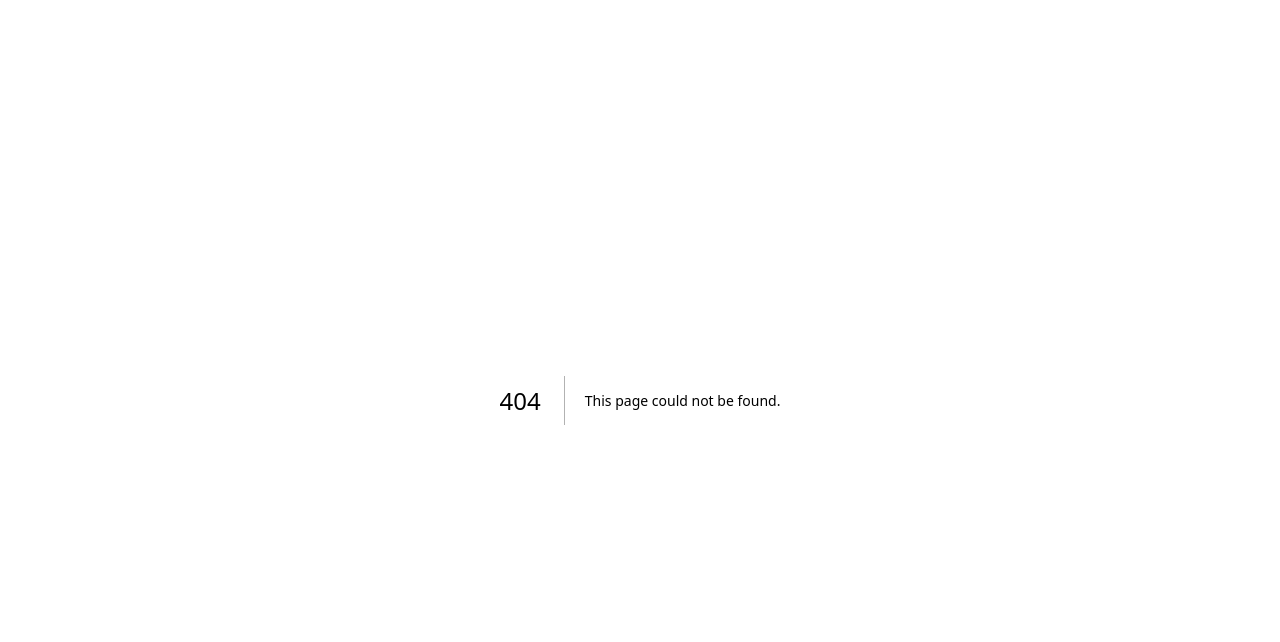
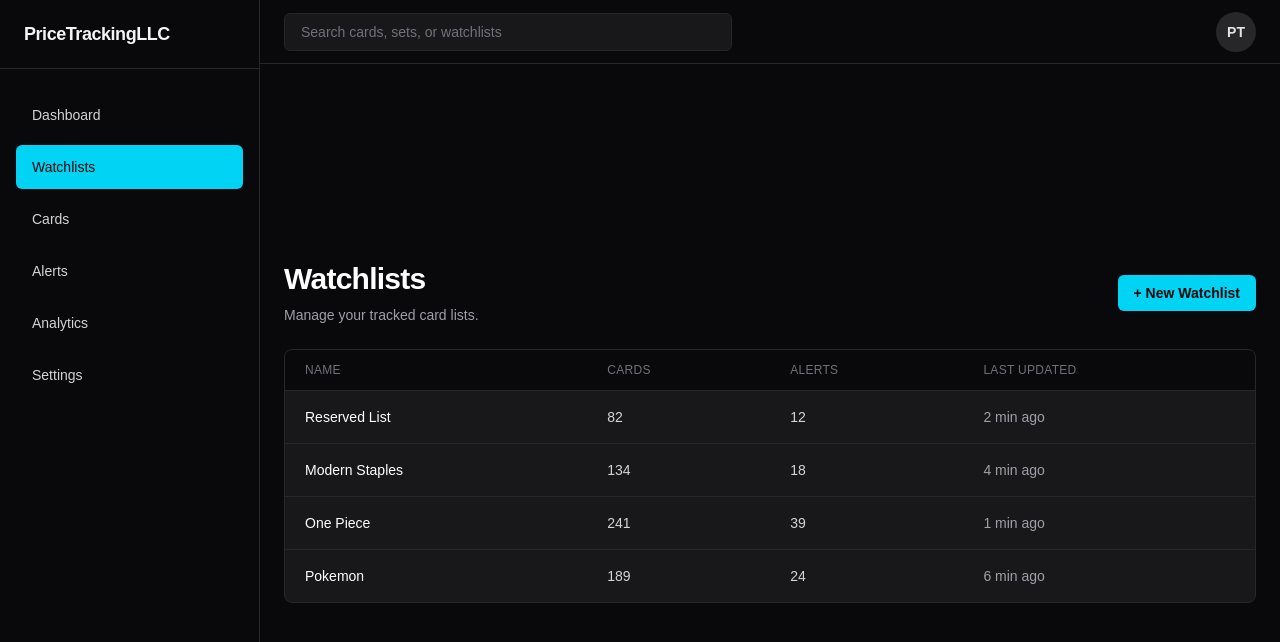
Before and after one commit to RHNog/PriceTrackingLLC, a Next.js app: page /watchlists in a window 1280 px wide. Before the commit this address had no page. Shown: the top 642 px of the page. Built offline with nearby package versions, Linux system fonts and the light colour scheme.

Commit message:
feat: add watchlists page

```diff
--- a/app/page.tsx
+++ b/app/page.tsx
@@ -1,25 +1,14 @@
 import AppShell from "@/components/ui/AppShell";
+import DashboardGrid from "@/components/dashboard/DashboardGrid";
+import DashboardHeader from "@/components/dashboard/DashboardHeader";
 
 export default function Home() {
   return (
     <AppShell>
-      <section className="flex w-full max-w-3xl flex-col items-center text-center">
-        {/* Primary brand message for the dashboard foundation page. */}
-        <h2 className="text-4xl font-bold tracking-tight sm:text-6xl">
-          PriceTrackingLLC
-        </h2>
-
-        <p className="mt-4 text-lg text-zinc-300 sm:text-xl">
-          Professional Trading Card Market Intelligence
-        </p>
-
-        {/* Simple sprint status card. */}
-        <div className="mt-12 rounded-lg border border-zinc-800 bg-zinc-900 px-10 py-8 shadow-2xl shadow-black/30">
-          <p className="text-xl font-semibold text-zinc-100">
-            Sprint 1 - Foundation
-          </p>
-        </div>
-      </section>
+      <div className="w-full space-y-6">
+        <DashboardHeader />
+        <DashboardGrid />
+      </div>
     </AppShell>
   );
 }
--- /dev/null
+++ b/app/watchlists/page.tsx
@@ -0,0 +1,14 @@
+import WatchlistHeader from "@/components/watchlists/WatchlistHeader";
+import WatchlistTable from "@/components/watchlists/WatchlistTable";
+import AppShell from "@/components/ui/AppShell";
+
+export default function WatchlistsPage() {
+  return (
+    <AppShell selectedNavItem="Watchlists">
+      <div className="w-full space-y-6">
+        <WatchlistHeader />
+        <WatchlistTable />
+      </div>
+    </AppShell>
+  );
+}
--- /dev/null
+++ b/components/dashboard/DashboardGrid.tsx
@@ -0,0 +1,33 @@
+import StatCard from "@/components/dashboard/StatCard";
+
+const dashboardStats = [
+  {
+    title: "Today's Opportunities",
+    value: "14",
+  },
+  {
+    title: "Cards Tracked",
+    value: "312",
+  },
+  {
+    title: "Active Alerts",
+    value: "7",
+  },
+  {
+    title: "Last Update",
+    value: "Now",
+  },
+];
+
+export default function DashboardGrid() {
+  return (
+    <section
+      aria-label="Dashboard stats"
+      className="grid gap-4 sm:grid-cols-2 xl:grid-cols-4"
+    >
+      {dashboardStats.map((stat) => (
+        <StatCard key={stat.title} title={stat.title} value={stat.value} />
+      ))}
+    </section>
+  );
+}
--- /dev/null
+++ b/components/dashboard/DashboardHeader.tsx
@@ -0,0 +1,11 @@
+export default function DashboardHeader() {
+  return (
+    <header>
+      {/* Page heading for the dashboard view. */}
+      <h2 className="text-3xl font-semibold tracking-tight text-white">
+        Dashboard
+      </h2>
+      <p className="mt-2 text-sm text-zinc-400">Welcome back, Ramoñ</p>
+    </header>
+  );
+}
--- /dev/null
+++ b/components/dashboard/StatCard.tsx
@@ -0,0 +1,16 @@
+type StatCardProps = {
+  title: string;
+  value: string;
+};
+
+export default function StatCard({ title, value }: StatCardProps) {
+  return (
+    <article className="rounded-lg border border-zinc-800 bg-zinc-900 p-6">
+      {/* Small label above the main metric value. */}
+      <h3 className="text-sm font-medium text-zinc-400">{title}</h3>
+      <p className="mt-3 text-3xl font-semibold tracking-tight text-white">
+        {value}
+      </p>
+    </article>
+  );
+}
--- a/components/ui/AppShell.tsx
+++ b/components/ui/AppShell.tsx
@@ -1,15 +1,19 @@
 import type { ReactNode } from "react";
-import Sidebar from "@/components/ui/Sidebar";
+import Sidebar, { type NavItemLabel } from "@/components/ui/Sidebar";
 import Topbar from "@/components/ui/Topbar";
 
 type AppShellProps = {
   children: ReactNode;
+  selectedNavItem?: NavItemLabel;
 };
 
-export default function AppShell({ children }: AppShellProps) {
+export default function AppShell({
+  children,
+  selectedNavItem = "Dashboard",
+}: AppShellProps) {
   return (
     <div className="flex min-h-screen bg-zinc-950 text-white">
-      <Sidebar />
+      <Sidebar selectedItem={selectedNavItem} />
 
       {/* The right side contains the topbar and the current page content. */}
       <div className="flex min-w-0 flex-1 flex-col">
--- a/components/ui/Sidebar.tsx
+++ b/components/ui/Sidebar.tsx
@@ -1,15 +1,39 @@
 import NavItem from "@/components/ui/NavItem";
 
 const navigationItems = [
-  "Dashboard",
-  "Watchlists",
-  "Cards",
-  "Alerts",
-  "Analytics",
-  "Settings",
+  {
+    label: "Dashboard",
+    href: "/",
+  },
+  {
+    label: "Watchlists",
+    href: "/watchlists",
+  },
+  {
+    label: "Cards",
+    href: "#",
+  },
+  {
+    label: "Alerts",
+    href: "#",
+  },
+  {
+    label: "Analytics",
+    href: "#",
+  },
+  {
+    label: "Settings",
+    href: "#",
+  },
 ];
 
-export default function Sidebar() {
+export type NavItemLabel = (typeof navigationItems)[number]["label"];
+
+type SidebarProps = {
+  selectedItem?: NavItemLabel;
+};
+
+export default function Sidebar({ selectedItem = "Dashboard" }: SidebarProps) {
   return (
     <aside className="flex min-h-screen w-[260px] flex-none flex-col border-r border-zinc-800 bg-zinc-950 text-zinc-100">
       {/* App title area at the top of the sidebar. */}
@@ -21,11 +45,11 @@ export default function Sidebar() {
       <nav aria-label="Primary navigation" className="flex-1 px-4 py-6">
         <ul className="space-y-2">
           {navigationItems.map((item) => (
-            <li key={item}>
+            <li key={item.label}>
               <NavItem
-                href="#"
-                label={item}
-                isSelected={item === "Dashboard"}
+                href={item.href}
+                label={item.label}
+                isSelected={item.label === selectedItem}
               />
             </li>
           ))}
--- /dev/null
+++ b/components/watchlists/WatchlistHeader.tsx
@@ -0,0 +1,22 @@
+export default function WatchlistHeader() {
+  return (
+    <header className="flex flex-col gap-4 sm:flex-row sm:items-center sm:justify-between">
+      <div>
+        {/* Page title and short helper text. */}
+        <h2 className="text-3xl font-semibold tracking-tight text-white">
+          Watchlists
+        </h2>
+        <p className="mt-2 text-sm text-zinc-400">
+          Manage your tracked card lists.
+        </p>
+      </div>
+
+      <button
+        type="button"
+        className="rounded-md bg-cyan-400 px-4 py-2 text-sm font-semibold text-zinc-950 transition-colors hover:bg-cyan-300 focus:outline-none focus:ring-2 focus:ring-cyan-400 focus:ring-offset-2 focus:ring-offset-zinc-950"
+      >
+        + New Watchlist
+      </button>
+    </header>
+  );
+}
--- /dev/null
+++ b/components/watchlists/WatchlistRow.tsx
@@ -0,0 +1,16 @@
+import type { Watchlist } from "@/lib/mockWatchlists";
+
+type WatchlistRowProps = {
+  watchlist: Watchlist;
+};
+
+export default function WatchlistRow({ watchlist }: WatchlistRowProps) {
+  return (
+    <tr className="border-t border-zinc-800">
+      <td className="px-5 py-4 font-medium text-white">{watchlist.name}</td>
+      <td className="px-5 py-4 text-zinc-300">{watchlist.cards}</td>
+      <td className="px-5 py-4 text-zinc-300">{watchlist.alerts}</td>
+      <td className="px-5 py-4 text-zinc-400">{watchlist.lastUpdated}</td>
+    </tr>
+  );
+}
--- /dev/null
+++ b/components/watchlists/WatchlistTable.tsx
@@ -0,0 +1,32 @@
+import { mockWatchlists } from "@/lib/mockWatchlists";
+import WatchlistRow from "@/components/watchlists/WatchlistRow";
+
+export default function WatchlistTable() {
+  return (
+    <div className="overflow-hidden rounded-lg border border-zinc-800 bg-zinc-900">
+      <table className="w-full text-left text-sm">
+        <thead className="bg-zinc-950 text-xs uppercase tracking-wide text-zinc-500">
+          <tr>
+            <th scope="col" className="px-5 py-3 font-medium">
+              Name
+            </th>
+            <th scope="col" className="px-5 py-3 font-medium">
+              Cards
+            </th>
+            <th scope="col" className="px-5 py-3 font-medium">
+              Alerts
+            </th>
+            <th scope="col" className="px-5 py-3 font-medium">
+              Last Updated
+            </th>
+          </tr>
+        </thead>
+        <tbody>
+          {mockWatchlists.map((watchlist) => (
+            <WatchlistRow key={watchlist.name} watchlist={watchlist} />
+          ))}
+        </tbody>
+      </table>
+    </div>
+  );
+}
--- /dev/null
+++ b/lib/mockWatchlists.ts
@@ -0,0 +1,33 @@
+export interface Watchlist {
+  name: string;
+  cards: number;
+  alerts: number;
+  lastUpdated: string;
+}
+
+export const mockWatchlists: Watchlist[] = [
+  {
+    name: "Reserved List",
+    cards: 82,
+    alerts: 12,
+    lastUpdated: "2 min ago",
+  },
+  {
+    name: "Modern Staples",
+    cards: 134,
+    alerts: 18,
+    lastUpdated: "4 min ago",
+  },
+  {
+    name: "One Piece",
+    cards: 241,
+    alerts: 39,
+    lastUpdated: "1 min ago",
+  },
+  {
+    name: "Pokemon",
+    cards: 189,
+    alerts: 24,
+    lastUpdated: "6 min ago",
+  },
+];
```
Also changed, not shown: 1 other file (tests, documents, lock files or other folders).
